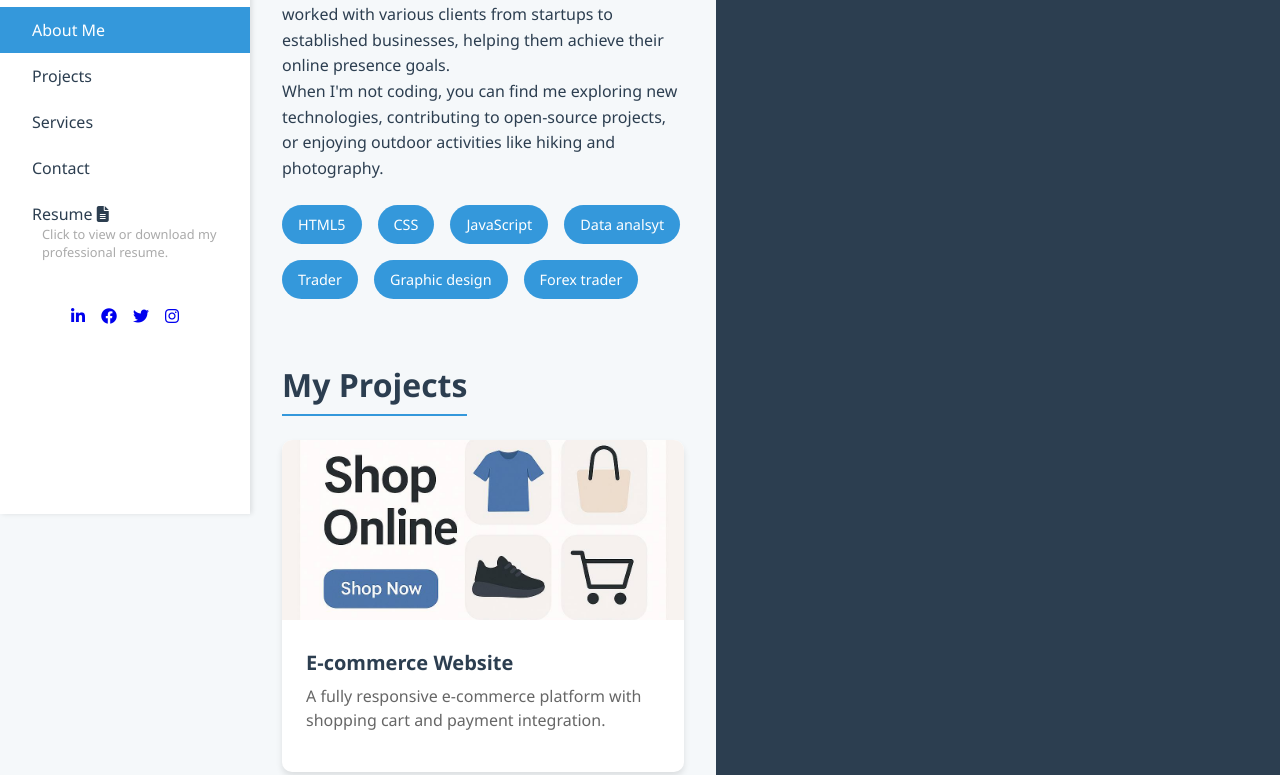
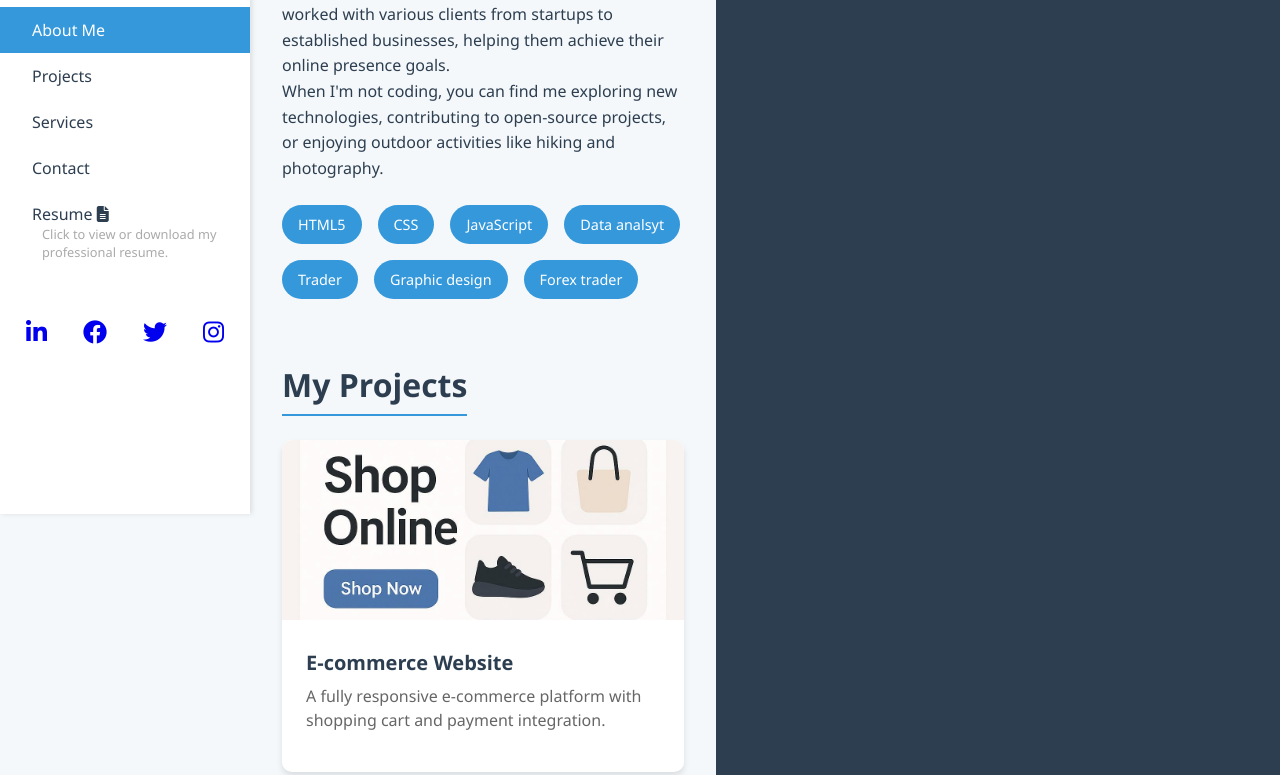
Before and after one commit to jeffmadeit21/portfoloi, a plain HTML site: page index.html in a window 1280 px wide. Shown: the part 286-1061 px from the top of the page. Drawn offline with Linux system fonts and the light colour scheme.

Commit message:
Update index.html

```diff
--- a/index.html
+++ b/index.html
@@ -335,6 +335,11 @@
             display: flex;
             gap: 1rem;
             margin-top: 2rem;
+        }
+        .social-links a {
+            padding: 10px;
+            font-size: 24px;
+            display: inline-block;
         }
 
         .social-link {
```
Lines whose indentation alone changed are shown as unchanged.
